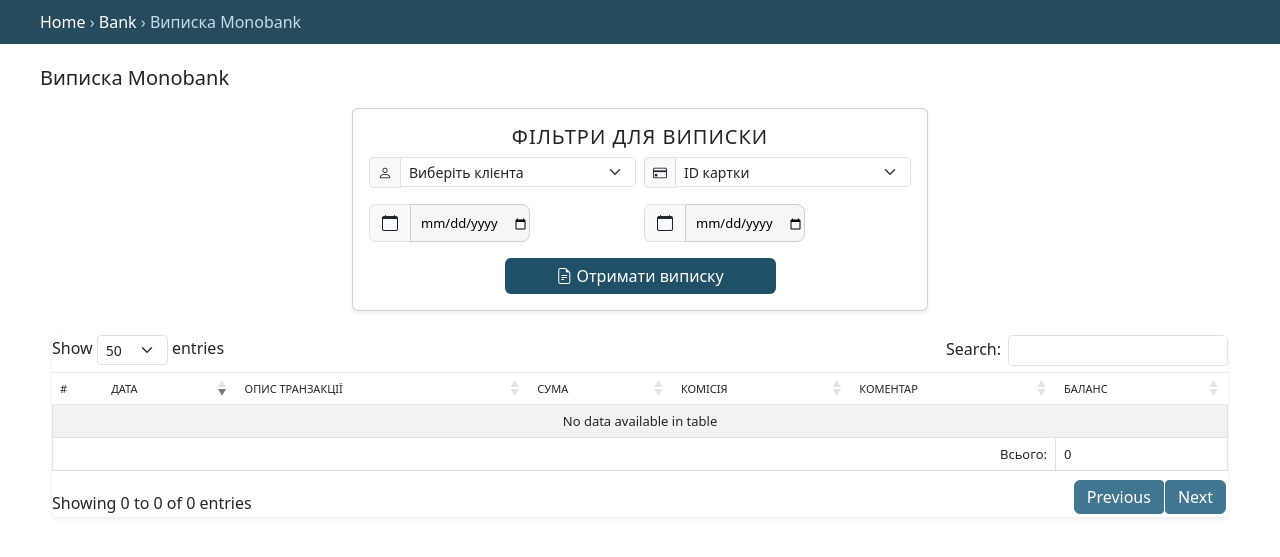
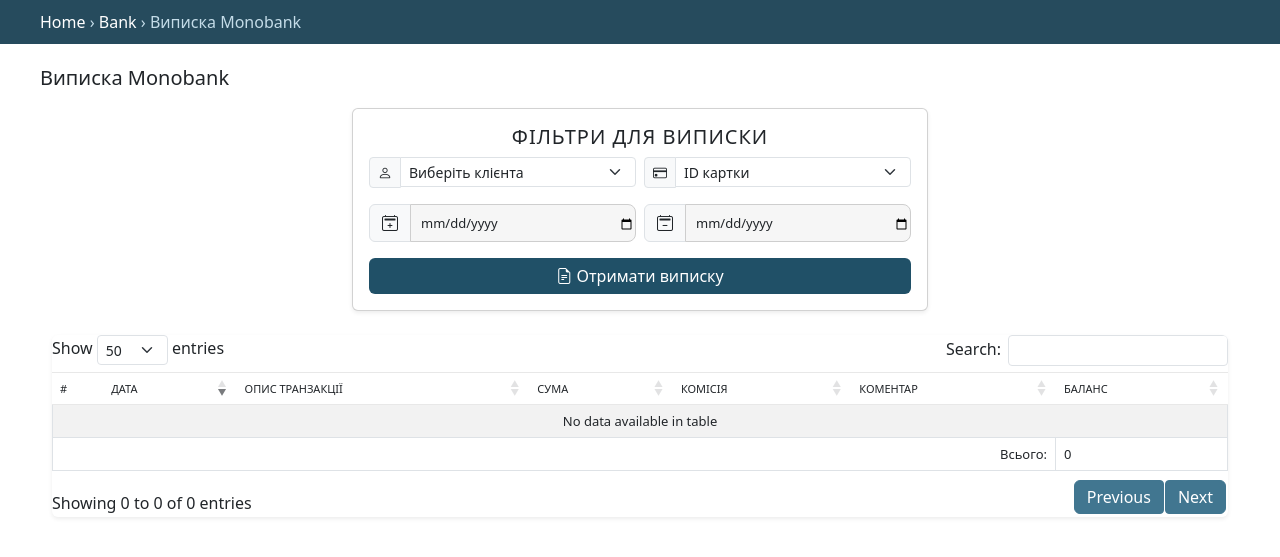
Before and after one commit to sergbondckua/manager_social_group_bot, a Django app: page /admin/bank/monobankstatement/ in a window 1280 px wide. Shown: the part 56-613 px from the top of the page. Run offline with Django 5.2, Linux system fonts and the light colour scheme; the visitor is signed in with stand-in values (Sample User, id 1); data that the repository does not hold is empty; parts of the project's set-up code (start-up, migrations or seed data) failed here and were passed over; some libraries are stand-ins or nearby versions.

Commit message:
edit html

```diff
--- a/bank/forms.py
+++ b/bank/forms.py
@@ -54,26 +54,26 @@
         widget=forms.Select(
             attrs={
                 "onchange": "updateCards(this)",
-                "class": "form-select form-select-sm",
+                "class": "form-select",
             }
         ),
     )
     card_id = forms.ChoiceField(
         choices=[("", "ID картки")],  # Порожній список для ініціалізації
         label="ID картки",
-        widget=forms.Select(attrs={"class": "form-select form-select-sm"}),
+        widget=forms.Select(attrs={"class": "form-select"}),
     )
     date_from = forms.DateField(
         label="Дата початку",
         widget=forms.DateInput(
-            attrs={"type": "date", "class": "inp vDateField"}
+            attrs={"type": "date", "class": "inp form-control"}
         ),
         required=False,
     )
     date_to = forms.DateField(
         label="Дата завершення",
         widget=forms.DateInput(
-            attrs={"type": "date", "class": "inp vDateField"}
+            attrs={"type": "date", "class": "inp form-control"}
         ),
         required=False,
     )
--- a/templates/admin/monobank_statement.html
+++ b/templates/admin/monobank_statement.html
@@ -7,8 +7,8 @@
   {{ block.super }}
   <link rel="stylesheet" href="https://cdnjs.cloudflare.com/ajax/libs/twitter-bootstrap/5.3.0/css/bootstrap.min.css">
   <link rel="stylesheet" href="https://cdn.datatables.net/2.2.2/css/dataTables.bootstrap5.css">
-  <link href="https://cdn.jsdelivr.net/npm/bootstrap-icons/font/bootstrap-icons.css" rel="stylesheet">
-  <link rel="stylesheet" type="text/css" href="{% static 'bank/css/main.css' %}"> <!--Custom CSS-->
+  <link rel="stylesheet" href="https://cdn.jsdelivr.net/npm/bootstrap-icons/font/bootstrap-icons.css" >
+  <link rel="stylesheet" href="{% static 'bank/css/main.css' %}" type="text/css"> <!--Custom CSS-->
   <script src="https://code.jquery.com/jquery-3.7.1.js"></script>
   <script src="https://cdnjs.cloudflare.com/ajax/libs/twitter-bootstrap/5.3.0/js/bootstrap.bundle.min.js"></script>
   <script src="https://cdn.datatables.net/2.2.2/js/dataTables.js"></script>
@@ -59,20 +59,20 @@
                 <div class="d-flex gap-2">
                   <div class="input-group">
                     <span class="input-group-text">
-                      <i class="bi bi-calendar"></i>
+                    <i class="bi bi-calendar2-plus"></i>
                     </span>
                     {{ form.date_from }}
                   </div>
                   <div class="input-group">
                     <span class="input-group-text">
-                      <i class="bi bi-calendar"></i>
+                      <i class="bi bi-calendar2-minus"></i>
                     </span>
                     {{ form.date_to }}
                   </div>
                 </div>
               </div>
               <div class="form-group mt-3 text-center">
-                <button type="submit" class="btn custom-btn w-50">
+                <button type="submit" class="btn custom-btn w-100">
                   <i class="bi bi-file-earmark-text"></i> Отримати виписку
                 </button>
               </div>
```
